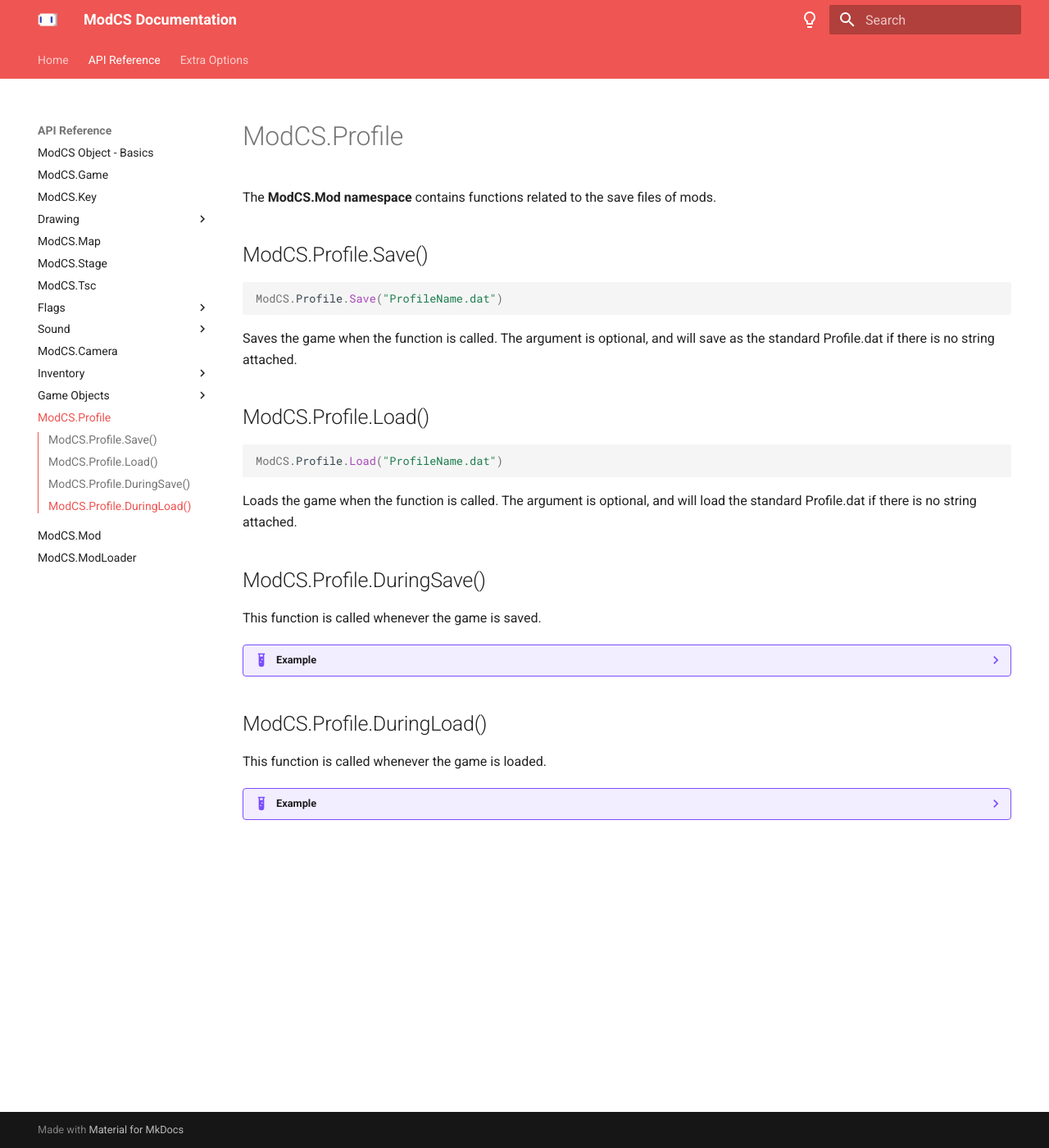
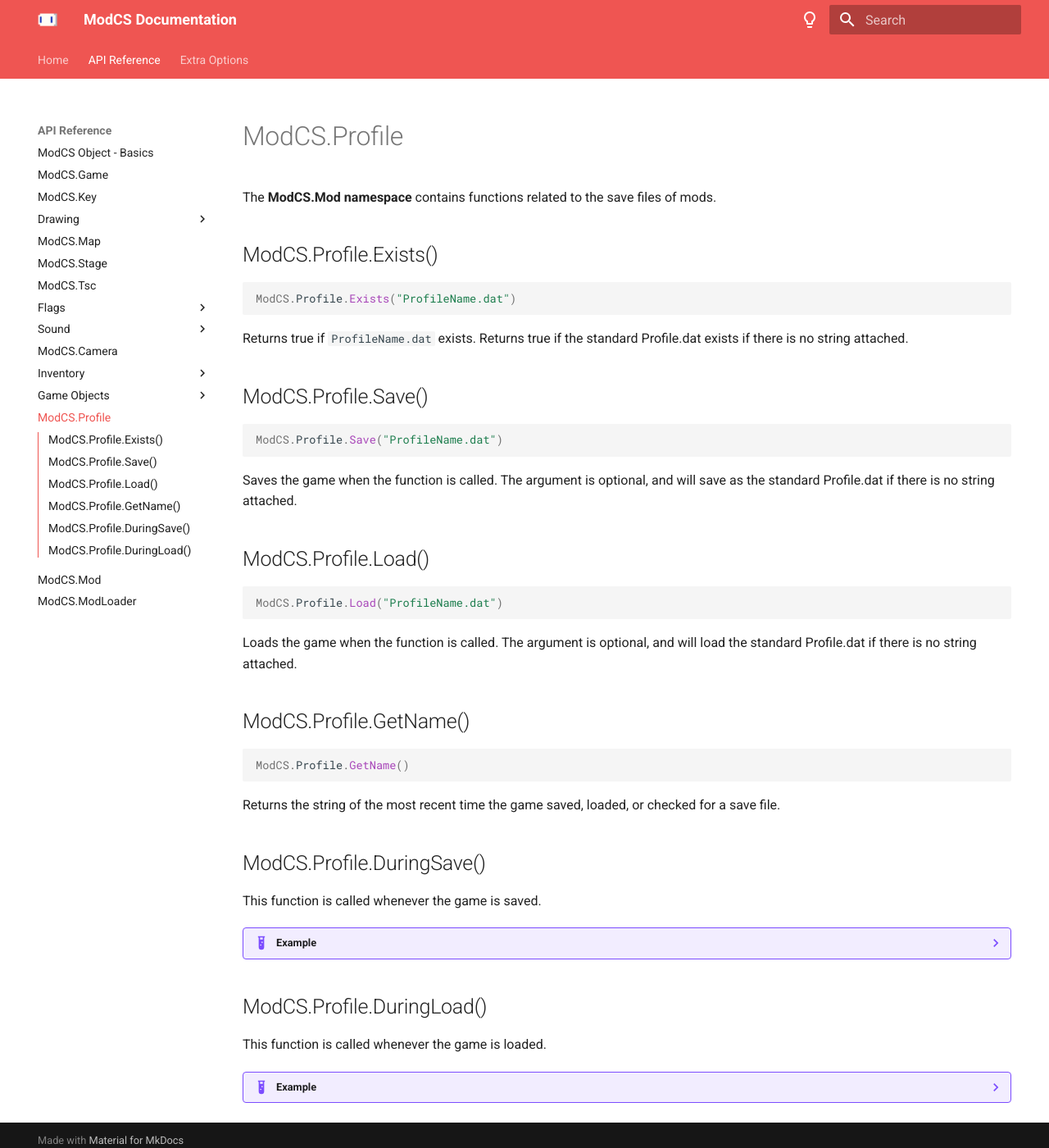
Before and after one commit to autpi/autpi.github.io, an MkDocs documentation site: the page built from docs/api/profile.md, in a window 1280 px wide and 1400 px high. Shown: the whole window at 82% size. Built offline with MkDocs 1.6.1 and Material for MkDocs 9.7.7, drawn with Linux system fonts in a browser that asks for light colours.

Commit message:
Update profile.md

````diff
--- a/docs/api/profile.md
+++ b/docs/api/profile.md
@@ -1,6 +1,14 @@
 # ModCS.Profile
 
 The **ModCS.Mod namespace** contains functions related to the save files of mods.
+
+## ModCS.Profile.Exists()
+
+```lua
+ModCS.Profile.Exists("ProfileName.dat")
+```
+
+Returns true if `ProfileName.dat` exists. Returns true if the standard Profile.dat exists if there is no string attached.
 
 ## ModCS.Profile.Save()
 
@@ -17,6 +25,14 @@ ModCS.Profile.Load("ProfileName.dat")
 ```
 
 Loads the game when the function is called. The argument is optional, and will load the standard Profile.dat if there is no string attached.
+
+## ModCS.Profile.GetName()
+
+```lua
+ModCS.Profile.GetName()
+```
+
+Returns the string of the most recent time the game saved, loaded, or checked for a save file.
 
 ## ModCS.Profile.DuringSave()
 
````
